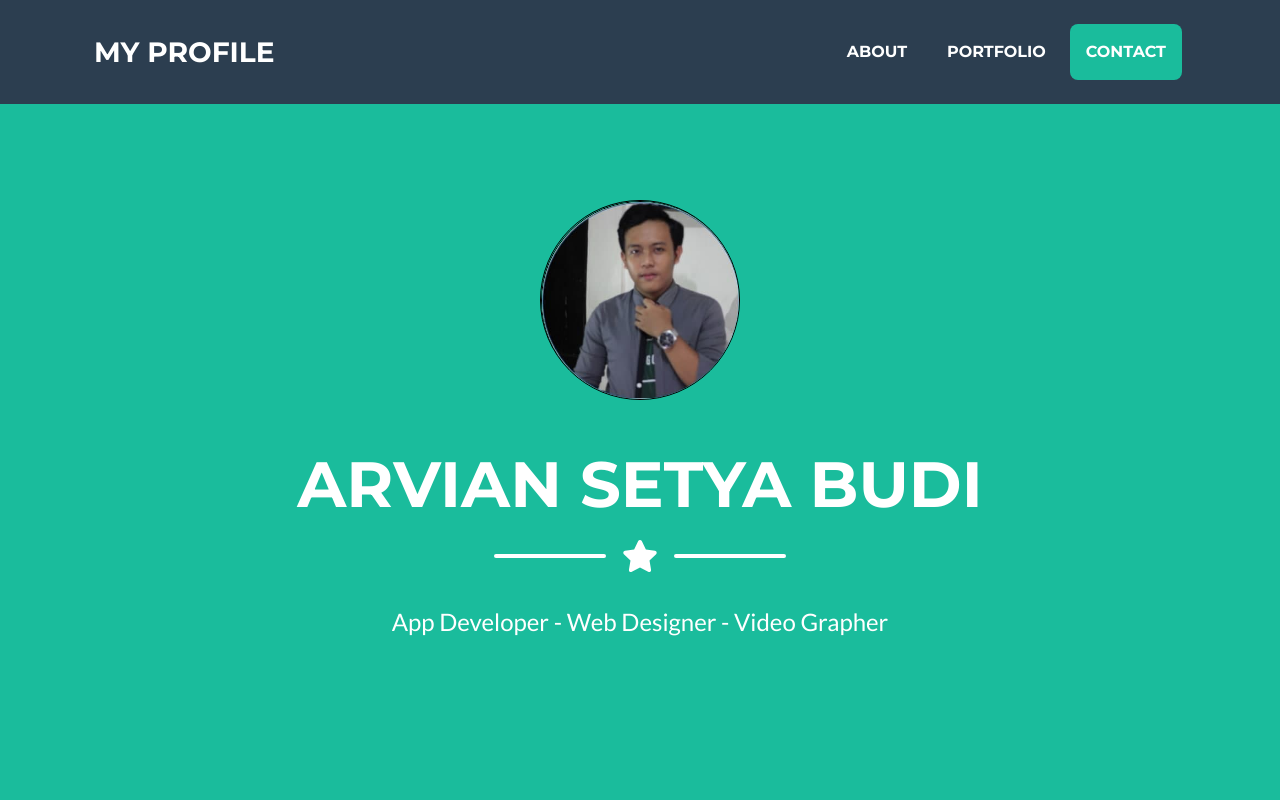
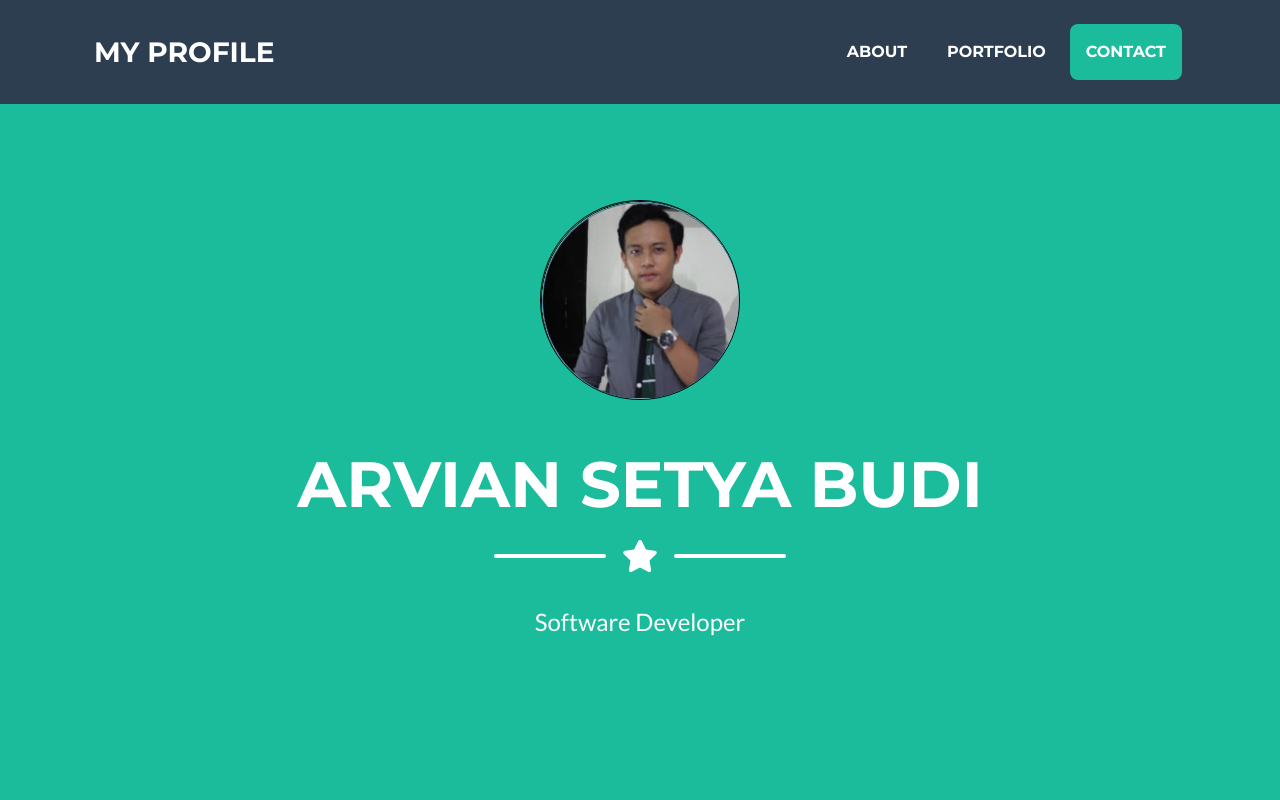
Before and after one commit to arviansetya/arviansetya.github.io, a plain HTML site: page index.html in a window 1280 px wide. Shown: the top 800 px of the page. Drawn offline with nearby package versions, Linux system fonts and the light colour scheme.

Commit message:
edit software developer

```diff
--- a/index.html
+++ b/index.html
@@ -50,7 +50,7 @@
                     <div class="divider-custom-line"></div>
                 </div>
                 <!-- Masthead Subheading-->
-                <p class="masthead-subheading font-weight-light mb-0">App Developer - Web Designer - Video Grapher</p>
+                <p class="masthead-subheading font-weight-light mb-0">Software Developer</p>
             </div>
         </header>
         <!-- About Section-->
@@ -127,15 +127,7 @@
                             <img class="img-fluid" src="assets/img/portfolio/video.png" alt="" />
                         </div>
                     </div>
-                    <!-- Portfolio Item 6-->
-                    <!-- <div class="col-md-6 col-lg-4">
-                        <div class="portfolio-item mx-auto" data-toggle="modal" data-target="#portfolioModal6">
-                            <div class="portfolio-item-caption d-flex align-items-center justify-content-center h-100 w-100">
-                                <div class="portfolio-item-caption-content text-center text-white"><i class="fas fa-plus fa-3x"></i></div>
-                            </div>
-                            <img class="img-fluid" src="assets/img/portfolio/submarine.png" alt="" />
-                        </div>
-                    </div> -->
+
                 </div>
             </div>
         </section>
```
